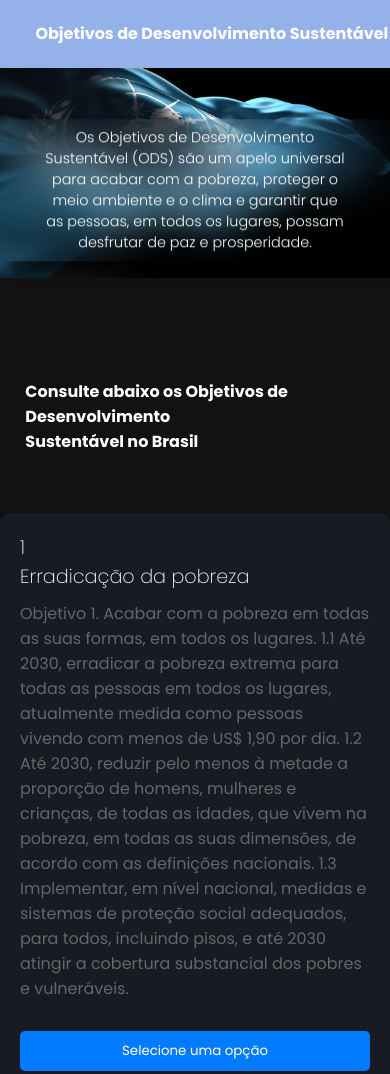
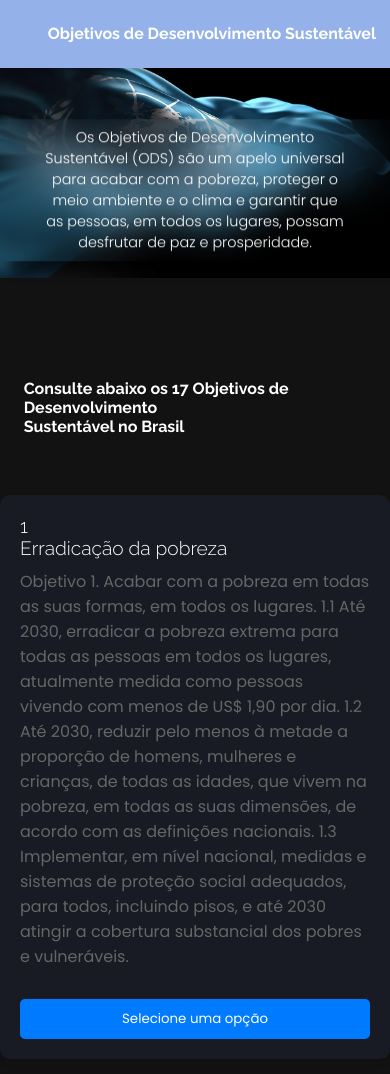
Before and after one commit to willdev16/ODS-ONU, a plain HTML site: page index.html in a window 390 px wide. Shown: the top 1074 px of the page. Drawn offline with Linux system fonts and the light colour scheme.

Commit message:
alinhamento de itens

```diff
--- a/index.html
+++ b/index.html
@@ -17,6 +17,10 @@
     <link
         href="https://fonts.googleapis.com/css2?family=Poppins:ital,wght@0,100;0,200;0,300;0,400;0,500;0,600;0,700;0,800;0,900;1,100;1,200;1,300;1,400;1,500;1,600;1,700;1,800;1,900&display=swap"
         rel="stylesheet">
+
+        <link rel="preconnect" href="https://fonts.googleapis.com">
+        <link rel="preconnect" href="https://fonts.gstatic.com" crossorigin>
+        <link href="https://fonts.googleapis.com/css2?family=Raleway:ital,wght@0,100..900;1,100..900&display=swap" rel="stylesheet">
 
 </head>
 
@@ -45,7 +49,7 @@
         <img src="./Imagens/seta-direita.png" alt="Veja mais abaixo" width="22vh" height="22vh" class="rotateX">
 
 
-        <h1>Consulte abaixo os Objetivos de Desenvolvimento <br> Sustentável no Brasil</h1>
+        <h1>Consulte abaixo os 17 Objetivos de Desenvolvimento <br> Sustentável no Brasil</h1>
         <article class="card">
             <h1 id="card-title">1 <br>Erradicação da pobreza</h1>
             <p id="card-description">Objetivo 1. Acabar com a pobreza em todas as suas formas, em todos os lugares.
--- a/styles.css
+++ b/styles.css
@@ -2,6 +2,10 @@
     margin: 0;
     padding: 0;
     box-sizing: border-box;
+}
+
+body h1{
+    font-family: "Raleway";
 }
 
 html, body{
@@ -110,6 +114,8 @@ nav h1{
 
 }
 
+
+
 .card {
     background-color: #181b23;
     padding: 20px;
@@ -200,7 +206,7 @@ main h1{
 }
 
 .card #card-title{
-    font-weight: 200;
+    font-weight: 350;
     font-size: 1.2rem;
     color: white;
 }
@@ -299,7 +305,7 @@ footer a {
         text-align: left;
         font-size: 1rem;
         margin-top: 5vh;
-        margin-left: 3vh;
+        margin-left: 2.8vh;
     }
 
     .banner{
```
